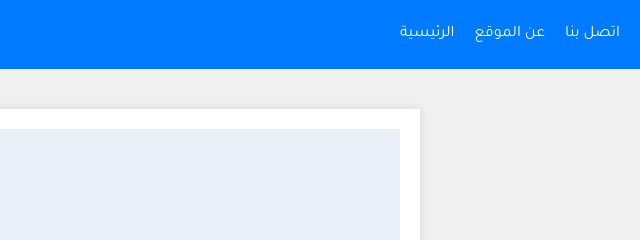
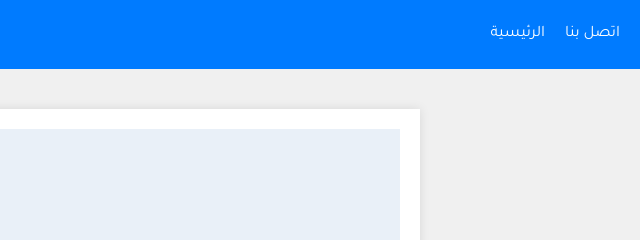
Before and after one commit to Shxg3/sahabh, a plain HTML site: page index.html in a window 1280 px wide. Shown: the top 240 px of the page, 640-1280 px from the left. Drawn offline with Linux system fonts and the light colour scheme.

Commit message:
Update index.html

```diff
--- a/index.html
+++ b/index.html
@@ -137,7 +137,6 @@ section {
         <nav>
             <ul>
                 <li><a href="#">الرئيسية</a></li>
-                <li><a href="#">عن الموقع</a></li>
                 <li><a href="#">اتصل بنا</a></li>
             </ul>
         </nav>
```
